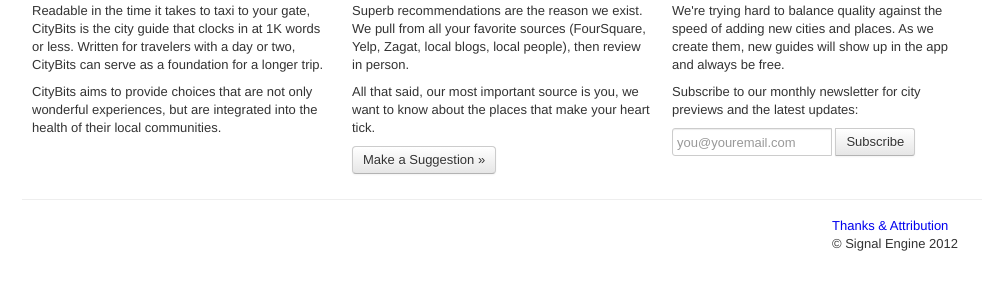
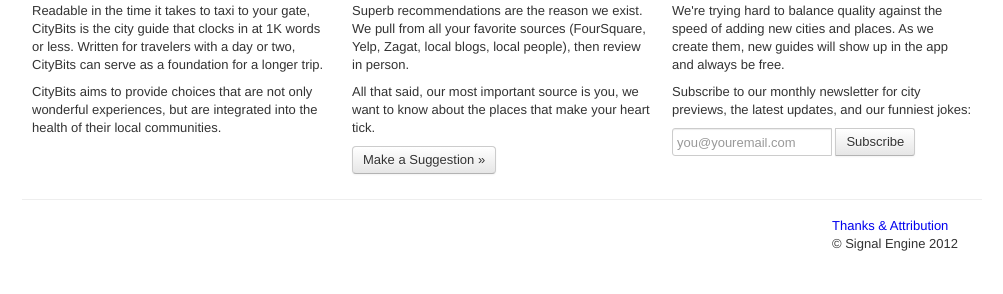
Before and after one commit to ren/citybitsapp.com, a Jekyll site: the page index.html, which Jekyll copies as it is, in a window 1280 px wide. Shown: the part 486-780 px from the top of the page, without its empty margins (138-1141 px from the left). Built offline with Jekyll 4.4.1, drawn with Linux system fonts in a browser that asks for light colours.

Commit message:
Wordsmithing.

```diff
--- a/index.html
+++ b/index.html
@@ -62,7 +62,7 @@
 			<p><a class="btn" href="#">Donate via Kickstarter &raquo;</a></p> -->
 			<!-- Begin MailChimp Signup Form -->
 			<form class="form-inline" action="http://citybitsapp.us7.list-manage.com/subscribe/post?u=f7682c51b55497340bdbe84c1&amp;id=ed9fd1f150" method="post" id="mc-embedded-subscribe-form" name="mc-embedded-subscribe-form" class="validate" target="_blank" novalidate>
-				<p>Subscribe to our monthly newsletter for city previews and the latest updates:</p>
+				<p>Subscribe to our monthly newsletter for city previews, the latest updates, and our funniest jokes:</p>
 				<div class="input-append">
 					<input type="email" value="" name="EMAIL" class="required email input-medium" placeholder="you@youremail.com">
 					<button type="submit" class="btn">Subscribe</button>
```
